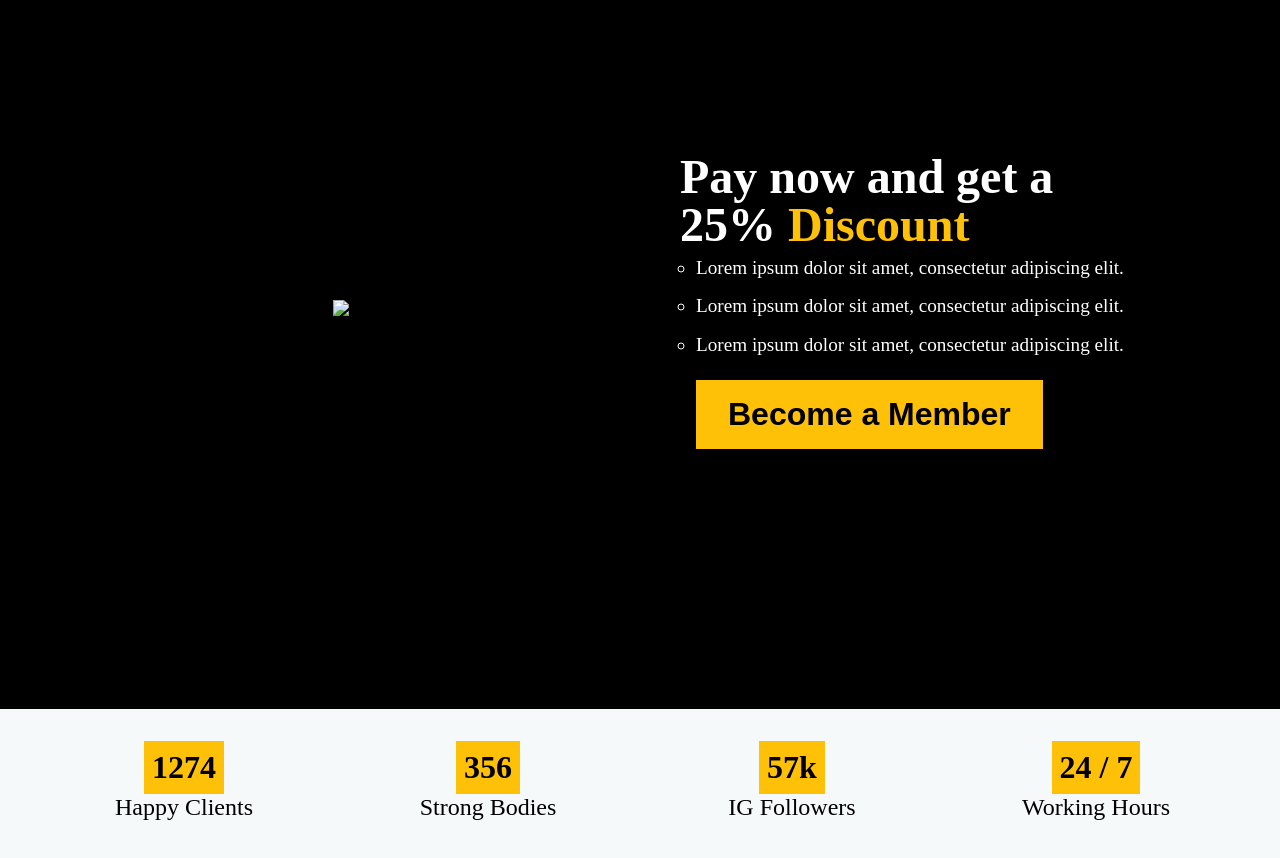
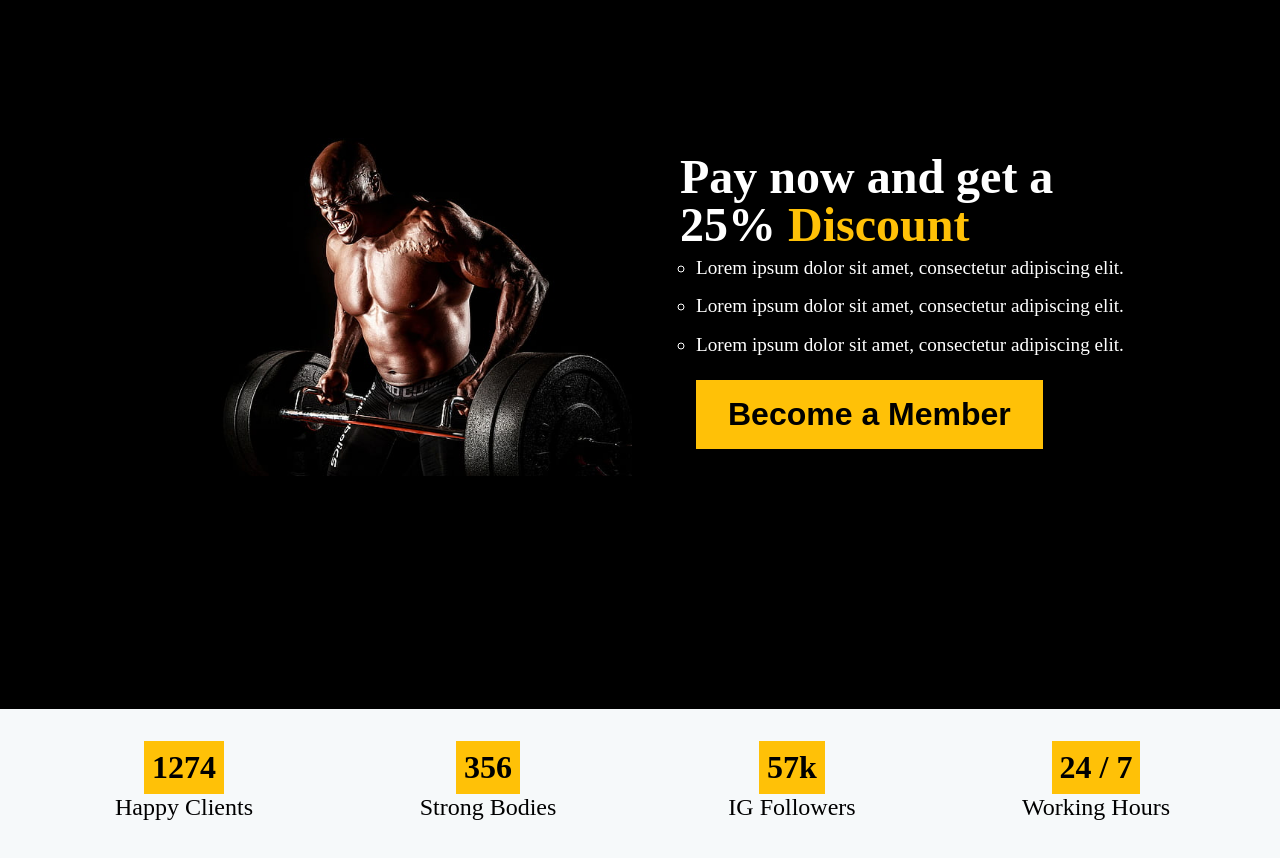
Before and after one commit to muhammadzainrafique/Fintness_Training_website, a plain HTML site: page index.html in a window 1280 px wide. Shown: the part 1520-2378 px from the top of the page. Drawn offline with Linux system fonts and the light colour scheme.

Commit message:
Update index.html

```diff
--- a/index.html
+++ b/index.html
@@ -65,7 +65,7 @@
             <section class="section3 place-center hidden">
                 <div class="section3-content">
                     <div class="img">
-                        <img src="/img//hero-img2.jpg"  alt="image">
+                        <img src="/img/hero-img2.jpg"  alt="image">
                     </div>
                     <div class="content">
                         <h2 style="opacity: 1;" class="text-white text-lg">
```
